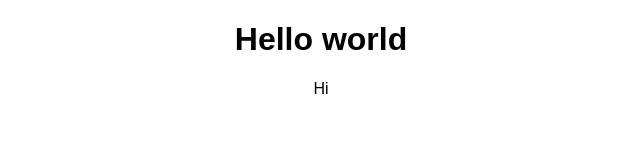
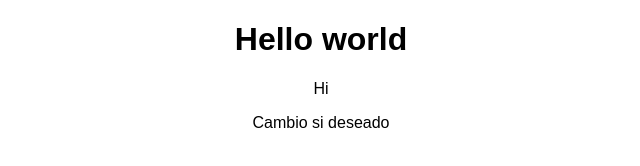
Before and after one commit to rogeliosamuel621/Git-Course, a plain HTML site: page index.html in a window 1280 px wide. Shown: the whole page, without its empty margins (319-959 px from the left). Drawn offline with Linux system fonts and the light colour scheme.

Commit message:
agregue cambios deseados

```diff
--- a/index.html
+++ b/index.html
@@ -10,6 +10,7 @@
   <main>
     <h1>Hello world</h1>
     <p>Hi</p>
+    <p>Cambio si deseado</p>
   </main>
 </body>
 </html>
```
Also changed, not shown: test.txt (deleted).
